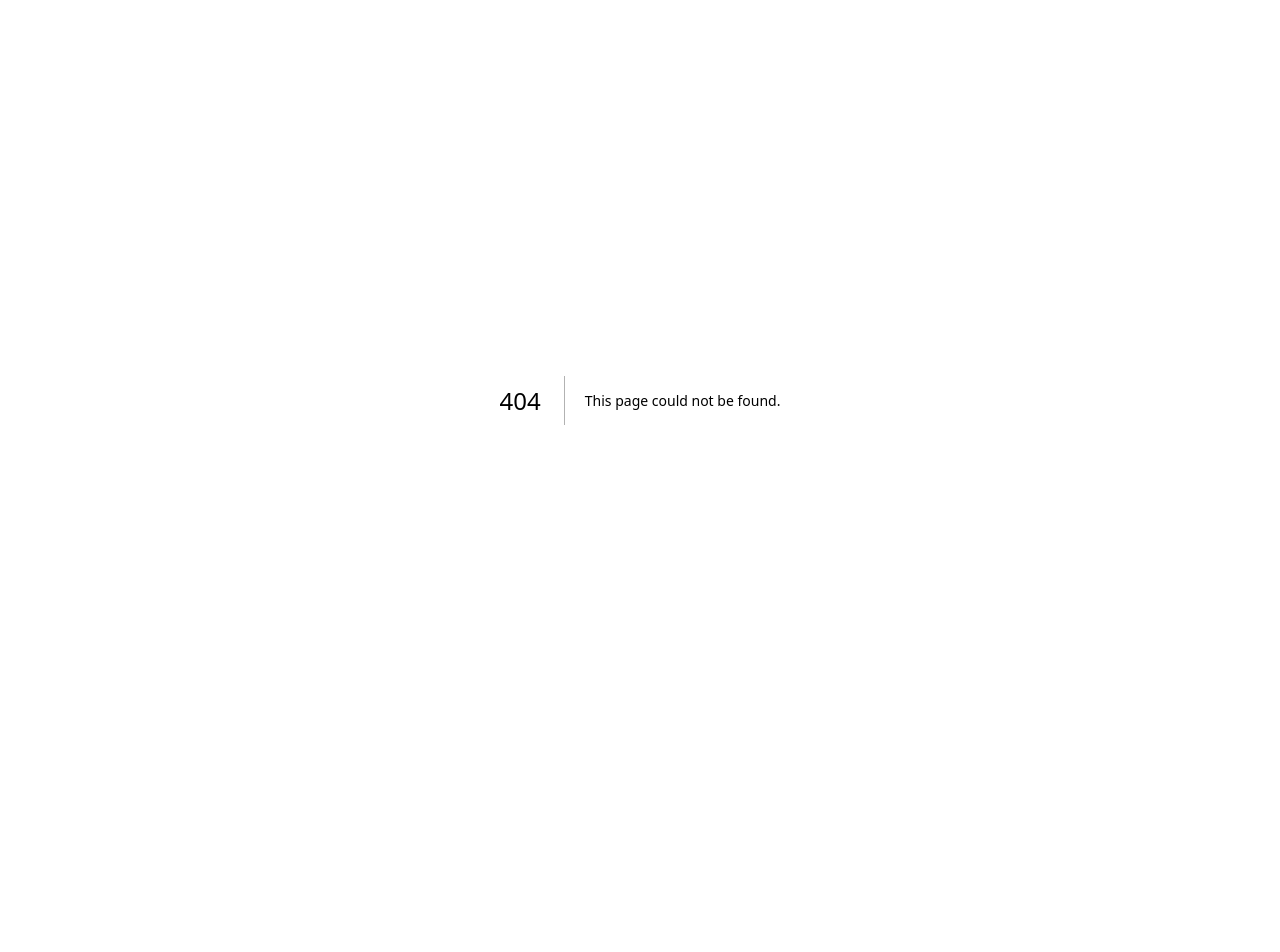
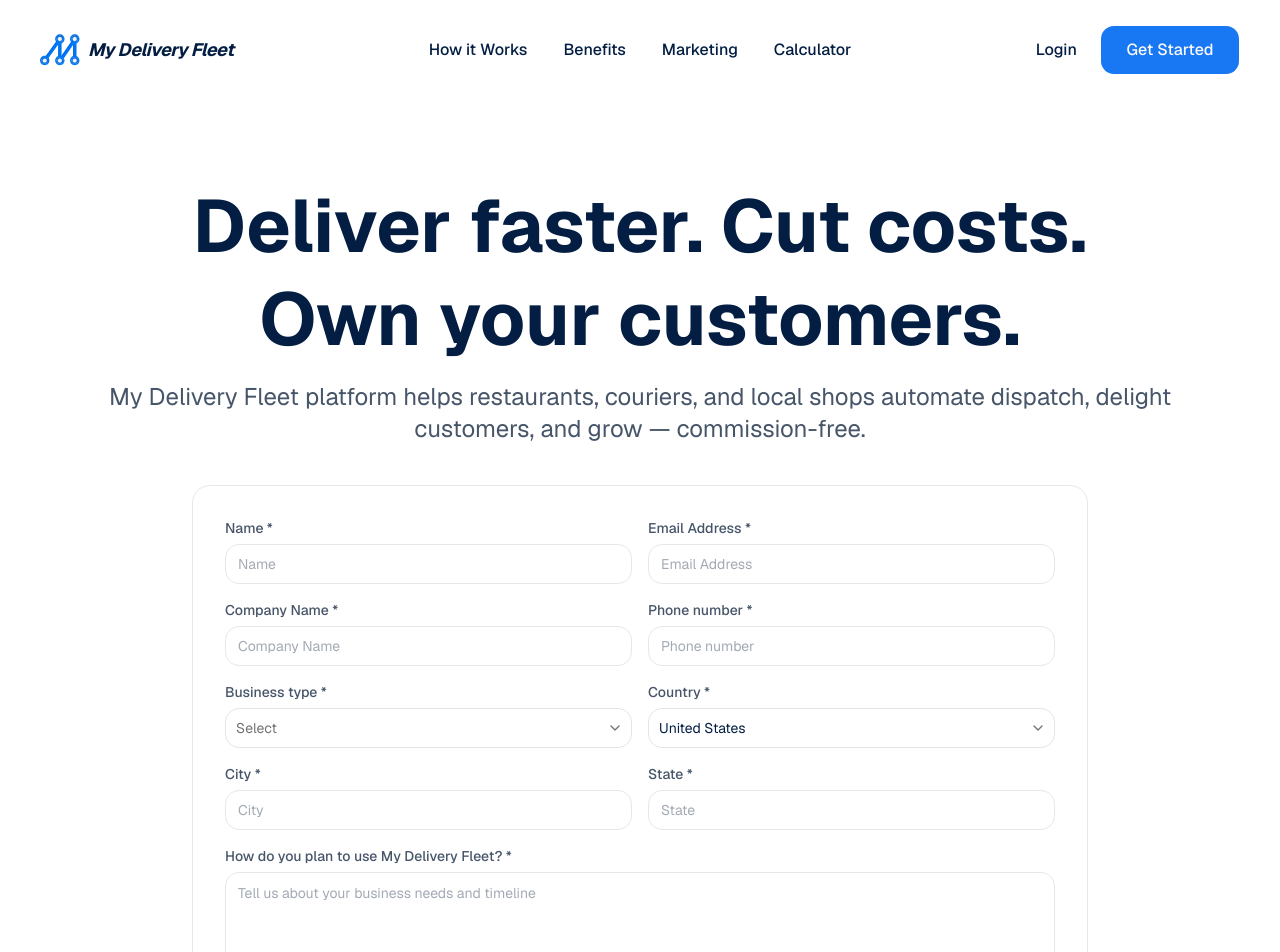
Before and after one commit to zainmanzoor-foomotion/delivery-fleet-marketing, a Next.js app: page /contact in a window 1280 px wide. Before the commit this address had no page. Shown: the top 952 px of the page. Before the commit the page ends 800 px from the top, so only its background shows below. Built offline with nearby package versions, Linux system fonts and the light colour scheme.

Commit message:
add contact page

```diff
--- a/app/components/Footer.tsx
+++ b/app/components/Footer.tsx
@@ -10,7 +10,7 @@ const productLinks = [
 
 const companyLinks = [
   { label: 'About', href: '#about' },
-  { label: 'Contact', href: '#contact' },
+  { label: 'Contact', href: '/contact' },
 ]
 
 function scrollToHash(href: string) {
--- /dev/null
+++ b/app/contact/page.tsx
@@ -0,0 +1,235 @@
+'use client'
+
+import { useState, useEffect } from 'react'
+import Navbar from '@/app/components/Navbar'
+import { Button } from '@/components/ui/button'
+import {
+  Select,
+  SelectContent,
+  SelectItem,
+  SelectTrigger,
+  SelectValue,
+} from '@/components/ui/select'
+
+const businessTypes = [
+  'Restaurant',
+  'Courier Service',
+  'Local Shop / Retail',
+  'Grocery',
+  'Pharmacy',
+  'Florist',
+  'Other',
+]
+
+const countries = [
+  'United States',
+  'Canada',
+  'United Kingdom',
+  'Australia',
+  'Other',
+]
+
+const inputClass =
+  'h-10 w-full rounded-xl border border-[#E5E7EB] px-3 text-sm text-text-1 placeholder:text-text-2/50 focus:outline-none focus:ring-2 focus:ring-[#1877F2]/30 bg-white'
+
+export default function ContactPage() {
+  const [form, setForm] = useState({
+    name: '',
+    email: '',
+    companyName: '',
+    phone: '',
+    businessType: '',
+    country: 'United States',
+    city: '',
+    state: '',
+    message: '',
+  })
+  const [submitted, setSubmitted] = useState(false)
+
+  useEffect(() => {
+    window.scrollTo({ top: 0, behavior: 'smooth' })
+  }, [])
+
+  const handleChange = (
+    e: React.ChangeEvent<HTMLInputElement | HTMLTextAreaElement>
+  ) => {
+    setForm((prev) => ({ ...prev, [e.target.name]: e.target.value }))
+  }
+
+  const handleSelect = (field: string) => (value: string) => {
+    setForm((prev) => ({ ...prev, [field]: value }))
+  }
+
+  const handleSubmit = (e: React.FormEvent) => {
+    e.preventDefault()
+    setSubmitted(true)
+  }
+
+  return (
+    <>
+      <main className="flex-1 bg-white px-4 py-14 sm:py-20">
+        <div className="mx-auto max-w-8xl text-center mb-10">
+          <h1 className="text-3xl sm:text-4xl md:text-[74px] font-bold text-text-1 leading-tight">
+            Deliver faster. Cut costs.<br />Own your customers.
+          </h1>
+          <p className="mt-4 text-sm sm:text-base md:text-2xl text-text-2 max-w-6xl mx-auto">
+            My Delivery Fleet platform helps restaurants, couriers, and local shops automate dispatch,
+            delight customers, and grow — commission-free.
+          </p>
+        </div>
+
+        {submitted ? (
+          <div className="mx-auto max-w-lg text-center py-16 border border-[#E5E7EB] rounded-2xl">
+            <p className="text-2xl font-bold text-text-1 mb-2">Thank you!</p>
+            <p className="text-text-2 text-sm">We&apos;ll be in touch shortly.</p>
+          </div>
+        ) : (
+          <form
+            onSubmit={handleSubmit}
+            className="mx-auto max-w-4xl border border-[#E5E7EB] rounded-2xl p-6 sm:p-8 flex flex-col gap-4"
+          >
+            {/* Row: Name + Email */}
+            <div className="grid grid-cols-1 sm:grid-cols-2 gap-4">
+              <div className="flex flex-col gap-1.5">
+                <label className="text-xs md:text-sm font-medium text-text-2">Name *</label>
+                <input
+                  name="name"
+                  value={form.name}
+                  onChange={handleChange}
+                  placeholder="Name"
+                  required
+                  className={inputClass}
+                />
+              </div>
+              <div className="flex flex-col gap-1.5">
+                <label className="text-xs md:text-sm font-medium text-text-2">Email Address *</label>
+                <input
+                  name="email"
+                  type="email"
+                  value={form.email}
+                  onChange={handleChange}
+                  placeholder="Email Address"
+                  required
+                  className={inputClass}
+                />
+              </div>
+            </div>
+
+            {/* Row: Company + Phone */}
+            <div className="grid grid-cols-1 sm:grid-cols-2 gap-4">
+              <div className="flex flex-col gap-1.5">
+                <label className="text-xs md:text-sm font-medium text-text-2">Company Name *</label>
+                <input
+                  name="companyName"
+                  value={form.companyName}
+                  onChange={handleChange}
+                  placeholder="Company Name"
+                  required
+                  className={inputClass}
+                />
+              </div>
+              <div className="flex flex-col gap-1.5">
+                <label className="text-xs md:text-sm font-medium text-text-2">Phone number *</label>
+                <input
+                  name="phone"
+                  type="tel"
+                  value={form.phone}
+                  onChange={handleChange}
+                  placeholder="Phone number"
+                  required
+                  className={inputClass}
+                />
+              </div>
+            </div>
+
+            {/* Row: Business type + Country */}
+            <div className="grid grid-cols-1 sm:grid-cols-2 gap-4">
+              <div className="flex flex-col gap-1.5">
+                <label className="text-xs md:text-sm font-medium text-text-2">Business type *</label>
+                <Select
+                  value={form.businessType}
+                  onValueChange={handleSelect('businessType')}
+                  required
+                >
+                  <SelectTrigger className="h-10 w-full rounded-xl text-sm text-text-1">
+                    <SelectValue placeholder="Select" />
+                  </SelectTrigger>
+                  <SelectContent>
+                    {businessTypes.map((t) => (
+                      <SelectItem key={t} value={t}>{t}</SelectItem>
+                    ))}
+                  </SelectContent>
+                </Select>
+              </div>
+              <div className="flex flex-col gap-1.5">
+                <label className="text-xs md:text-sm font-medium text-text-2">Country *</label>
+                <Select
+                  value={form.country}
+                  onValueChange={handleSelect('country')}
+                  required
+                >
+                  <SelectTrigger className="h-10 w-full rounded-xl text-sm text-text-1">
+                    <SelectValue />
+                  </SelectTrigger>
+                  <SelectContent>
+                    {countries.map((c) => (
+                      <SelectItem key={c} value={c}>{c}</SelectItem>
+                    ))}
+                  </SelectContent>
+                </Select>
+              </div>
+            </div>
+
+            {/* Row: City + State */}
+            <div className="grid grid-cols-1 sm:grid-cols-2 gap-4">
+              <div className="flex flex-col gap-1.5">
+                <label className="text-xs md:text-sm font-medium text-text-2">City *</label>
+                <input
+                  name="city"
+                  value={form.city}
+                  onChange={handleChange}
+                  placeholder="City"
+                  required
+                  className={inputClass}
+                />
+              </div>
+              <div className="flex flex-col gap-1.5">
+                <label className="text-xs md:text-sm font-medium text-text-2">State *</label>
+                <input
+                  name="state"
+                  value={form.state}
+                  onChange={handleChange}
+                  placeholder="State"
+                  required
+                  className={inputClass}
+                />
+              </div>
+            </div>
+
+            {/* Textarea */}
+            <div className="flex flex-col gap-1.5">
+              <label className="text-xs md:text-sm font-medium text-text-2">
+                How do you plan to use My Delivery Fleet? *
+              </label>
+              <textarea
+                name="message"
+                value={form.message}
+                onChange={handleChange}
+                placeholder="Tell us about your business needs and timeline"
+                required
+                rows={5}
+                className="w-full rounded-xl border border-[#E5E7EB] px-3 py-2.5 text-sm text-text-1 placeholder:text-text-2/50 focus:outline-none focus:ring-2 focus:ring-[#1877F2]/30 resize-none bg-white"
+              />
+            </div>
+
+            <div className="flex justify-end">
+              <Button type="submit" className="px-8 h-11">
+                Submit Form
+              </Button>
+            </div>
+          </form>
+        )}
+      </main>
+    </>
+  )
+}
--- a/app/globals.css
+++ b/app/globals.css
@@ -127,16 +127,21 @@
   * {
     @apply border-border outline-ring/50;
   }
-  html,
+  html {
+    overflow-x: hidden;
+    overflow-y: scroll;
+    max-width: 100%;
+    scroll-behavior: smooth;
+  }
   body {
     overflow-x: hidden;
     max-width: 100%;
+    @apply bg-background text-foreground;
   }
-  html {
-    scroll-behavior: smooth;
-  }
-  body {
-    @apply bg-background text-foreground;
+  html[data-scroll-locked],
+  body[data-scroll-locked] {
+    padding-right: 0 !important;
+    margin-right: 0 !important;
   }
   html {
     @apply font-sans;
--- a/app/layout.tsx
+++ b/app/layout.tsx
@@ -3,6 +3,8 @@ import { Geist_Mono, Geist } from 'next/font/google'
 import './globals.css'
 import { Inter } from "next/font/google";
 import { cn } from "@/lib/utils";
+import Navbar from './components/Navbar';
+import Footer from './components/Footer';
 
 const geist = Geist({subsets:['latin'],variable:'--font-sans'});
 
@@ -31,7 +33,11 @@ export default function RootLayout({
       lang="en"
       className={cn("h-full", "antialiased", geistMono.variable, inter.variable, "font-sans", geist.variable)}
     >
-      <body className="min-h-full flex flex-col" suppressHydrationWarning={true}>{children}</body>
+      <body className="min-h-full flex flex-col" suppressHydrationWarning={true}>
+        <Navbar/>
+        {children}
+        <Footer/>
+      </body>
     </html>
   );
 }
--- a/app/page.tsx
+++ b/app/page.tsx
@@ -1,16 +1,13 @@
-import Navbar from './components/Navbar'
 import Header from './components/Header'
 import HowItWorks from './components/HowItWorks'
 import BoostSales from './components/BoostSales'
 import SmartMarketing from './components/SmartMarketing'
 import SavingsCalculator from './components/SavingsCalculator'
-import Footer from './components/Footer'
 import CutCosts from './components/CutCosts'
 
 export default function Home() {
   return (
     <>
-      <Navbar />
       <main className="flex-1 bg-white">
         <Header />
         <HowItWorks />
@@ -19,7 +16,6 @@ export default function Home() {
         <SmartMarketing />
         <SavingsCalculator />
       </main>
-      <Footer />
     </>
   )
 }
```
Also changed, not shown: app/components/SavingsCalculator/index.tsx (+13 -13 lines).
